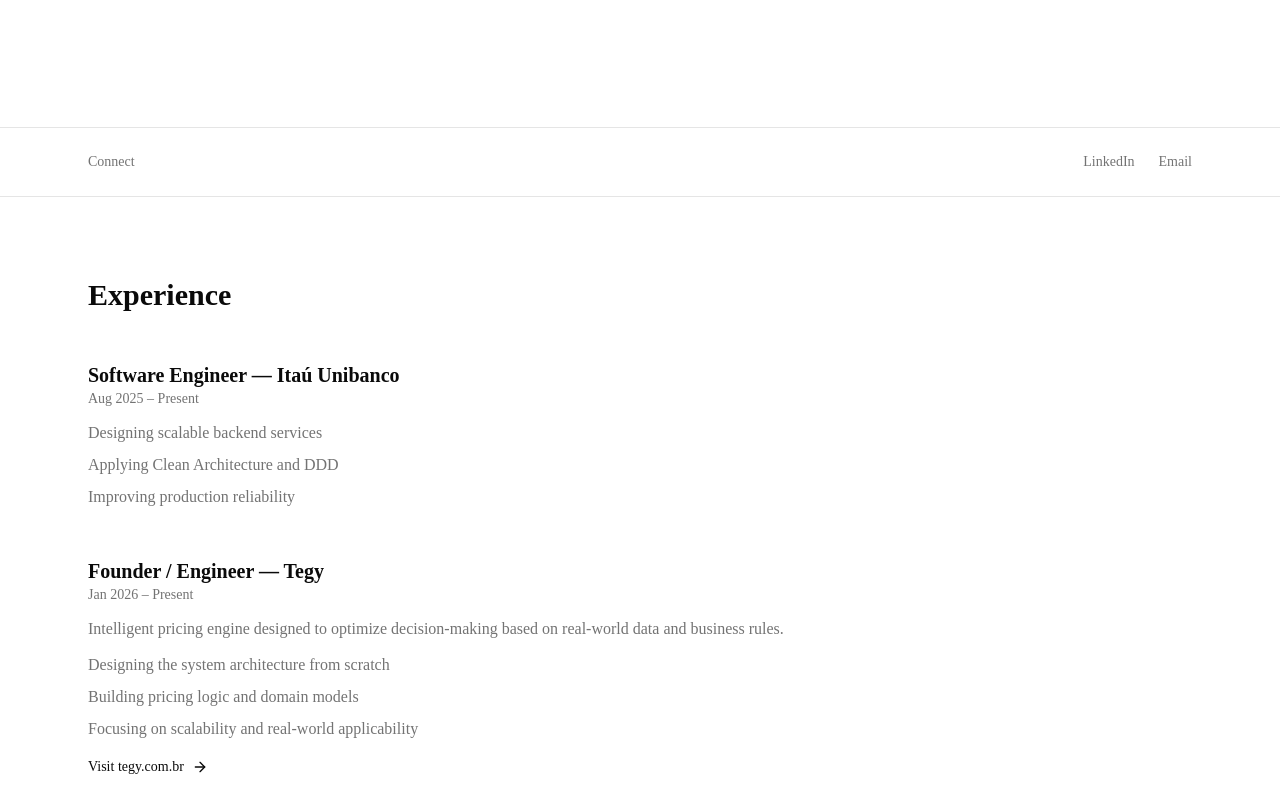
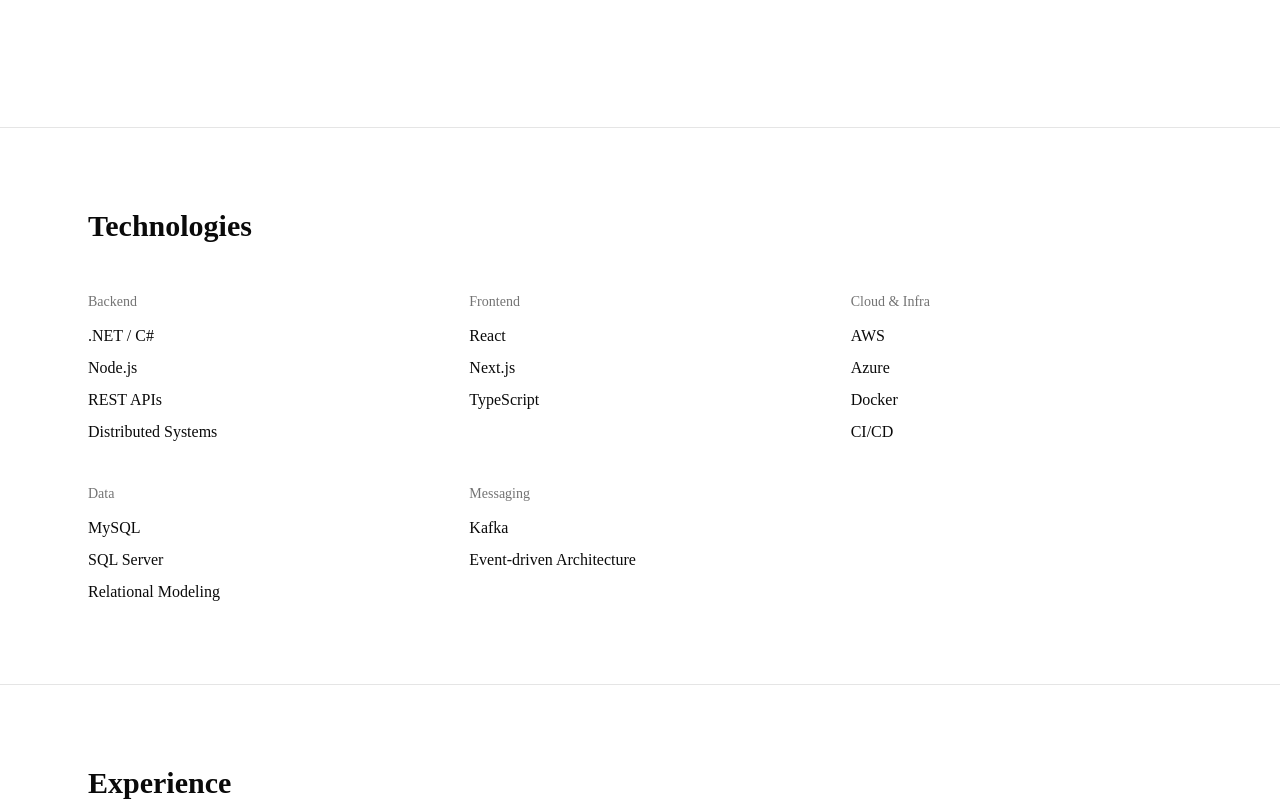
Before and after one commit to HumbertoVitalino/hbrto-blog, a Next.js app in the folder api-clean-next/: page / in a window 1280 px wide. Shown: the part 566-1367 px from the top of the page. Built offline with nearby package versions, Linux system fonts and the light colour scheme; no server answers.

Commit message:
feat: hoocks

```diff
--- a/api-clean-next/app/hooks/useBooks.ts
+++ b/api-clean-next/app/hooks/useBooks.ts
@@ -1,6 +1,7 @@
 'use client'
 
 import { useState, useCallback, useEffect } from 'react'
+import { BookGenre } from '@/domain/BookGenre'
 import { supabase } from '@/infrastructure/supabase/client'
 
 export interface BookData {
@@ -8,6 +9,7 @@
     title: string
     author: string
     pages: number
+    genre?: BookGenre
 }
 
 async function getAuthHeader(): Promise<Record<string, string>> {
@@ -64,7 +66,8 @@
                 body: JSON.stringify({
                     title: book.title,
                     author: book.author,
-                    pages: book.pages
+                    pages: book.pages,
+                    genre: book.genre
                 })
             })
 
@@ -96,7 +99,8 @@
                 body: JSON.stringify({
                     title: updates.title,
                     author: updates.author,
-                    pages: updates.pages
+                    pages: updates.pages,
+                    genre: updates.genre
                 })
             })
 
--- a/api-clean-next/app/hooks/useReviews.ts
+++ b/api-clean-next/app/hooks/useReviews.ts
@@ -40,7 +40,7 @@
         }
     }
 
-    const createReview = async (bookId: string | null, rating: number, comment: string) => {
+    const createReview = async (title: string, bookId: string | null, rating: number, comment: string) => {
         try {
             const token = await getAuthHeader()
 
@@ -58,7 +58,7 @@
                     'Content-Type': 'application/json',
                     ...(token && { 'Authorization': token })
                 },
-                body: JSON.stringify({ bookId: normalizedBookId, rating, comment })
+                body: JSON.stringify({ title, bookId: normalizedBookId, rating, comment })
             })
 
             if (!response.ok) {
@@ -75,7 +75,7 @@
         }
     }
 
-    const updateReview = async (id: string, bookId: string | null, rating?: number, comment?: string) => {
+    const updateReview = async (id: string, bookId: string | null, title?: string, rating?: number, comment?: string) => {
         try {
             const token = await getAuthHeader()
 
@@ -93,7 +93,7 @@
                     'Content-Type': 'application/json',
                     ...(token && { 'Authorization': token })
                 },
-                body: JSON.stringify({ rating, comment })
+                body: JSON.stringify({ title, rating, comment })
             })
 
             if (!response.ok) {
--- a/api-clean-next/app/layout.tsx
+++ b/api-clean-next/app/layout.tsx
@@ -17,7 +17,7 @@
 });
 
 export const metadata: Metadata = {
-  title: "Humberto - Blog & Portfolio",
+  title: "HumbertoVitalino",
   description: "Blog about development, books and technology",
 };
 
--- a/api-clean-next/app/library/[bookId]/page.tsx
+++ b/api-clean-next/app/library/[bookId]/page.tsx
@@ -40,16 +40,17 @@
         id: found.id,
         title: found.title,
         author: found.author,
-        pages: found.pages
+        pages: found.pages,
+        genre: found.genre
       }) : null)
     }
   }, [books, bookId, booksLoading])
 
-  const handleSubmit = async (data: { rating: number; comment: string }) => {
+  const handleSubmit = async (data: { title: string; rating: number; comment: string }) => {
     try {
       setIsSubmitting(true)
       setSubmitError(null)
-      await createReview(bookId, data.rating, data.comment)
+      await createReview(data.title, bookId, data.rating, data.comment)
     } catch (err) {
       const message = err instanceof Error ? err.message : 'Failed to save review'
       setSubmitError(message)
--- a/api-clean-next/app/page.tsx
+++ b/api-clean-next/app/page.tsx
@@ -1,7 +1,8 @@
 'use client'
 
 import { Button } from '@/components/ui/button'
-import { FiArrowRight, FiLinkedin, FiMail } from 'react-icons/fi'
+import { SocialFooter } from '@/app/components/layout/Footer'
+import { FiArrowRight } from 'react-icons/fi'
 
 export default function HomePage() {
   return (
@@ -53,39 +54,68 @@
         </div>
       </section>
 
-      {/* SOCIAL (mais discreto e alinhado) */}
-      <section className="border-y py-6">
-        <div className="max-w-6xl mx-auto px-6 flex items-center justify-between">
+      {/* TECHNOLOGIES */}
+      <section className="py-20 border-t">
+        <div className="max-w-6xl mx-auto px-6">
 
-          <p className="text-sm text-muted-foreground">
-            Connect
-          </p>
+          <h2 className="text-3xl font-bold mb-12">
+            Technologies
+          </h2>
 
-          <div className="flex items-center gap-6">
+          <div className="grid grid-cols-2 md:grid-cols-3 gap-10">
 
-            <a
-              href="https://www.linkedin.com/in/humbertovitalino"
-              target="_blank"
-              rel="noopener noreferrer"
-              className="text-sm text-muted-foreground hover:text-foreground transition"
-            >
-              LinkedIn
-            </a>
+            <div>
+              <h3 className="text-sm text-muted-foreground mb-3">Backend</h3>
+              <ul className="space-y-2">
+                <li>.NET / C#</li>
+                <li>Node.js</li>
+                <li>REST APIs</li>
+                <li>Distributed Systems</li>
+              </ul>
+            </div>
 
-            <a
-              href="mailto:humbertovitalino@gmail.com"
-              className="text-sm text-muted-foreground hover:text-foreground transition"
-            >
-              Email
-            </a>
+            <div>
+              <h3 className="text-sm text-muted-foreground mb-3">Frontend</h3>
+              <ul className="space-y-2">
+                <li>React</li>
+                <li>Next.js</li>
+                <li>TypeScript</li>
+              </ul>
+            </div>
+
+            <div>
+              <h3 className="text-sm text-muted-foreground mb-3">Cloud & Infra</h3>
+              <ul className="space-y-2">
+                <li>AWS</li>
+                <li>Azure</li>
+                <li>Docker</li>
+                <li>CI/CD</li>
+              </ul>
+            </div>
+
+            <div>
+              <h3 className="text-sm text-muted-foreground mb-3">Data</h3>
+              <ul className="space-y-2">
+                <li>MySQL</li>
+                <li>SQL Server</li>
+                <li>Relational Modeling</li>
+              </ul>
+            </div>
+
+            <div>
+              <h3 className="text-sm text-muted-foreground mb-3">Messaging</h3>
+              <ul className="space-y-2">
+                <li>Kafka</li>
+                <li>Event-driven Architecture</li>
+              </ul>
+            </div>
 
           </div>
-
         </div>
       </section>
 
       {/* EXPERIENCE */}
-      <section className="py-20">
+      <section className="py-20 border-t">
         <div className="max-w-6xl mx-auto px-6">
 
           <h2 className="text-3xl font-bold mb-12">
@@ -94,7 +124,6 @@
 
           <div className="space-y-12">
 
-            {/* ITAU */}
             <div>
               <h3 className="text-xl font-semibold">
                 Software Engineer — Itaú Unibanco
@@ -110,7 +139,6 @@
               </ul>
             </div>
 
-            {/* TEGY (NOVO - MUITO FORTE) */}
             <div>
               <h3 className="text-xl font-semibold">
                 Founder / Engineer — Tegy
@@ -141,7 +169,6 @@
               </a>
             </div>
 
-            {/* XP */}
             <div>
               <h3 className="text-xl font-semibold">
                 Software Engineer — XP Inc.
@@ -156,10 +183,13 @@
                 <li>Focused on maintainability</li>
               </ul>
             </div>
+
           </div>
         </div>
       </section>
 
+      <SocialFooter />
+
     </div>
   )
 }
--- a/api-clean-next/app/reviews/page.tsx
+++ b/api-clean-next/app/reviews/page.tsx
@@ -23,11 +23,11 @@
   }, [])
 
   const handleSubmit = useCallback(
-    async (data: { bookId: string | null; rating: number; comment: string }) => {
+    async (data: { title: string; bookId: string | null; rating: number; comment: string }) => {
       try {
         setIsSubmitting(true)
         setSubmitError(null)
-        await createReview(data.bookId, data.rating, data.comment)
+        await createReview(data.title, data.bookId, data.rating, data.comment)
       } catch (err) {
         const message = err instanceof Error ? err.message : 'Failed to publish'
         setSubmitError(message)
```
